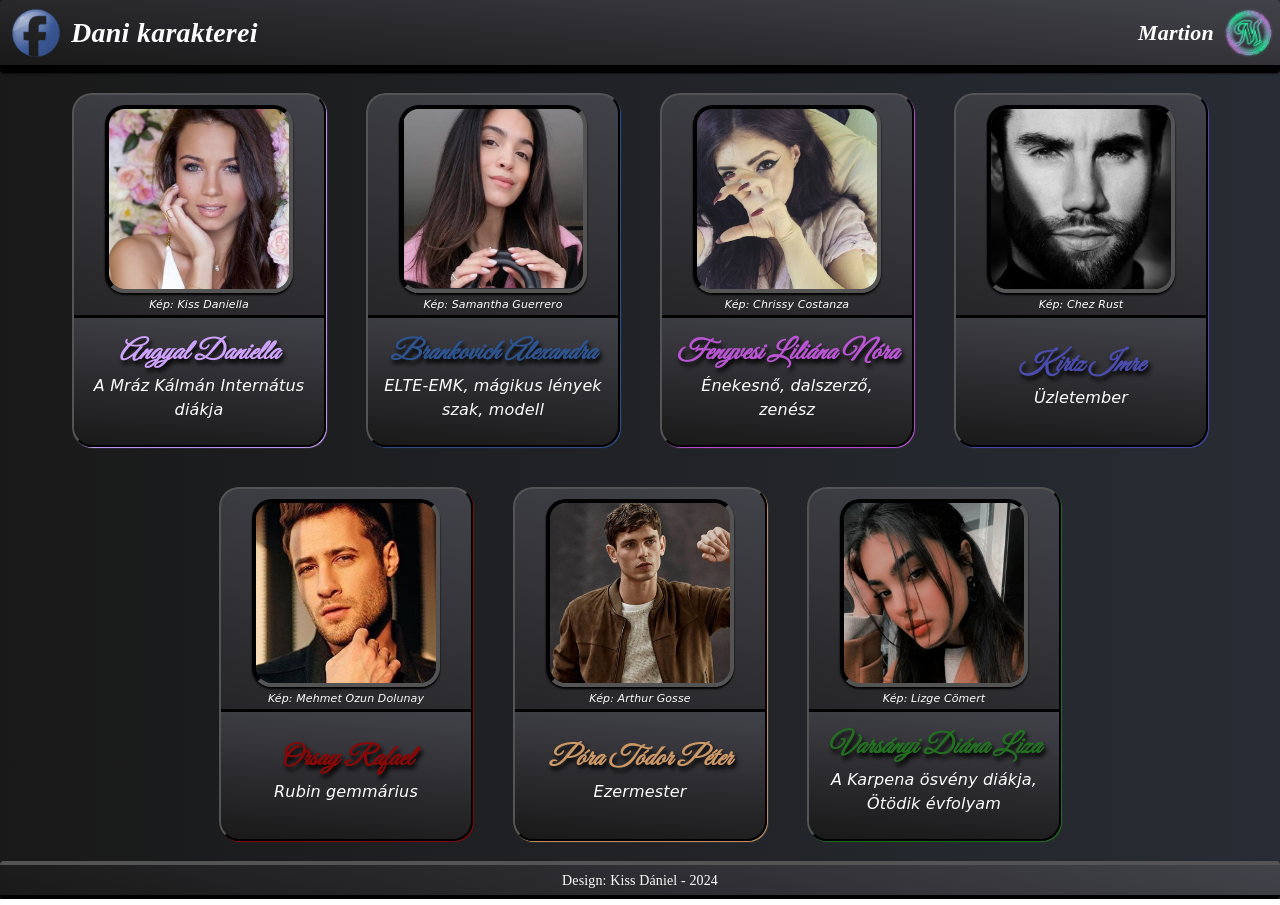
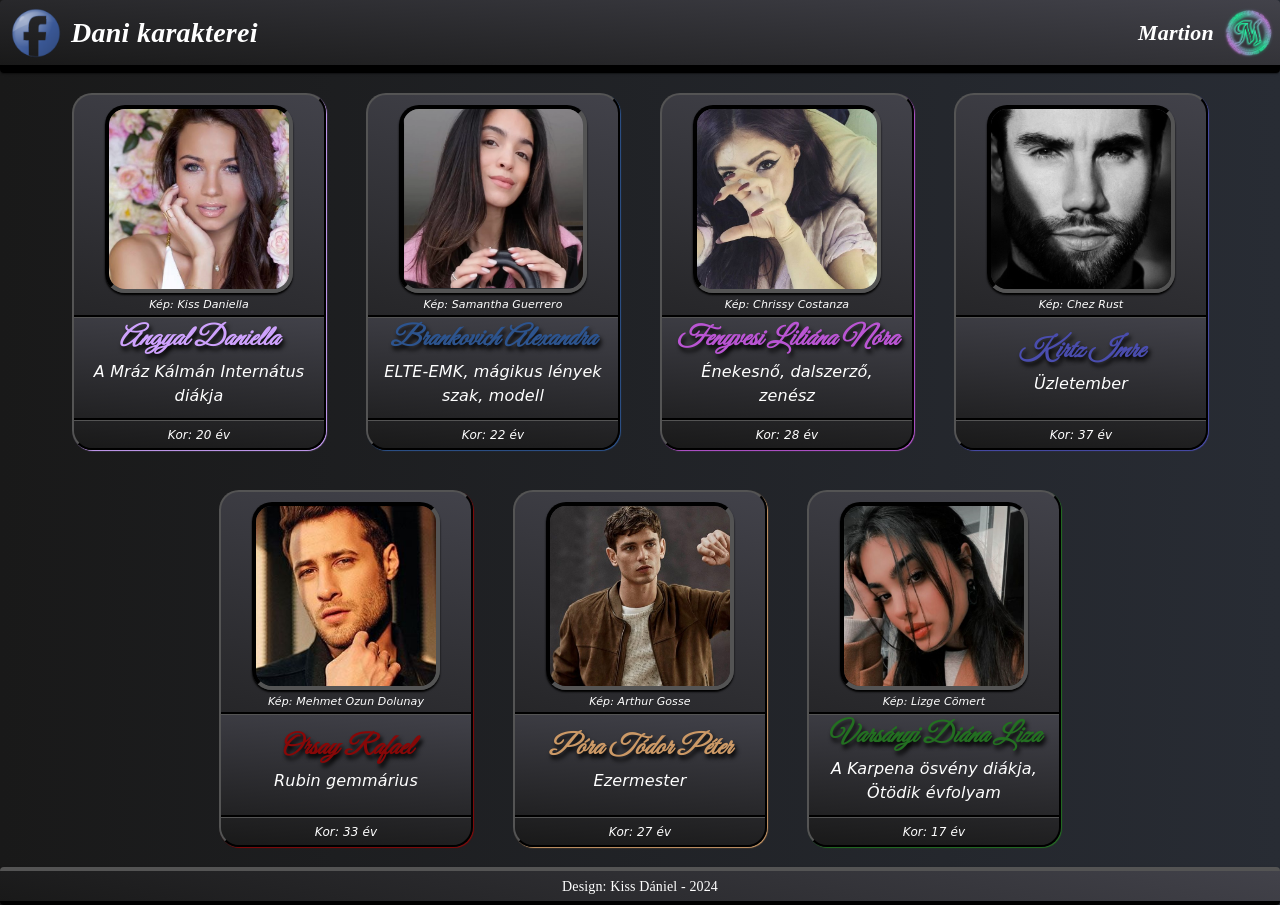
Before and after one commit to DanielWiera/DaniCharactersMartion, a React (Create React App) app: page / in a window 1280 px wide. Built offline with nearby package versions, Linux system fonts and the light colour scheme.

Commit message:
Add files via upload

```diff
--- a/src/components/character-card/index.jsx
+++ b/src/components/character-card/index.jsx
@@ -5,8 +5,18 @@ import Link from '@mui/material/Link';
 import Grid from '@mui/material/Grid';
 import "@fontsource/great-vibes";
 
-const Character = ({ name, title, img, pic, color }) => {
+const Character = ({ name, title, birthday, img, pic, color }) => {
     const martionURL = "http://martion.alomvilag.hu/"
+
+    const calculateAge = () => {
+        const dob = new Date(birthday);
+        const month_diff = Date.now() - dob.getTime();
+        const age_dt = new Date(month_diff);
+        const year = age_dt.getUTCFullYear();
+        const age = Math.abs(year - 1970);
+
+        return age;
+    }
 
     return (
         <Grid item>
@@ -19,6 +29,8 @@ const Character = ({ name, title, img, pic, color }) => {
             >
                 <Paper className="char-box"
                     style={{
+                        display: "block",
+                        flexDirection: "column",
                         width: "250px",
                         minHeight: "350px",
                         height: "fit-content",
@@ -62,27 +74,30 @@ const Character = ({ name, title, img, pic, color }) => {
                         </Typography>
                     </Box>
                     <Box style={{
-                        display: "flex",
-                        flexDirection: "column",
                         width: "100%",
                         minHeight: "127px",
                         height: "fit-content",
-                        borderTop: "3px solid black",
                         borderBottomLeftRadius: "20px",
                         borderBottomRightRadius: "20px",
-                        marginLeft: "auto",
-                        marginRight: "auto",
                         background: "linear-gradient(185deg, #42424a, #191919)"
                     }}>
                         <Box
                             style={{
                                 display: "flex",
                                 flexDirection: "column",
-                                marginTop: "auto",
-                                marginBottom: "auto",
+                                minHeight: "90px",
+                                borderTop: `3px groove black`,
+                                borderBottom: `3px groove black`,
+                                height: "fit-content",
                                 paddingBottom: "10px",
                                 paddingLeft: "10px",
                                 paddingRight: "10px",
+                            }}
+                        >
+                            <Box
+                                style={{
+                                    marginTop: "auto",
+                                    marginBottom: "auto"
                                 }}
                             >
                                 <Typography
@@ -90,7 +105,6 @@ const Character = ({ name, title, img, pic, color }) => {
                                         fontSize: "28px",
                                         fontStyle: "italic",
                                         fontWeight: "bold",
-                                    textAlign: "center",
                                         fontFamily: "Great Vibes",
                                         color: color,
                                         textShadow: "2px 4px 4px black",
@@ -108,6 +122,27 @@ const Character = ({ name, title, img, pic, color }) => {
                                 </Typography>
                             </Box>
                         </Box>
+                        <Box
+                            style={{
+                                display: "flex",
+                                minHeight: "27px",
+                                height: "fit-content",
+                                flexDirection: "column",
+
+                            }}
+                        >
+                            <Typography style={{
+                                color: "white",
+                                fontStyle: "italic",
+                                fontFamily: "Comic Sans MS",
+                                fontSize: "12px",
+                                marginTop: "auto",
+                                marginBottom: "auto"
+                            }}>
+                                {`Kor: ${calculateAge()} év`}
+                            </Typography>
+                        </Box>
+                    </Box>
                 </Paper>
             </Link>
         </Grid>
--- a/src/components/characters/characterList.js
+++ b/src/components/characters/characterList.js
@@ -2,6 +2,7 @@ const characterList = [
     {
         name: "Angyal Daniella",
         title: "A Mráz Kálmán Internátus diákja",
+        birthday: "2003-12-05",
         img: "angyaldaniella.jpg",
         pic: "Kiss Daniella",
         color: "#CEA2FD"
@@ -9,6 +10,7 @@ const characterList = [
     {
         name: "Brankovich Alexandra",
         title: "ELTE-EMK, mágikus lények szak, modell",
+        birthday: "2002-01-03",
         img: "brankovichalexandra.png",
         pic: "Samantha Guerrero",
         color: "#2D548E"
@@ -16,6 +18,7 @@ const characterList = [
     {
         name: "Fenyvesi Liliána Nóra",
         title: "Énekesnő, dalszerző, zenész",
+        birthday: "1995-11-24",
         img: "fenyvesililiananora.jpg",
         pic: "Chrissy Costanza",
         color: "#BA55D3"
@@ -23,6 +26,7 @@ const characterList = [
     {
         name: "Kirtz Imre",
         title: "Üzletember",
+        birthday: "1986-09-07",
         img: "kirtzimre.png",
         pic: "Chez Rust",
         color: "#4A4DAE"
@@ -30,6 +34,7 @@ const characterList = [
     {
         name: "Orsay Rafael",
         title: "Rubin gemmárius",
+        birthday: "1991-02-03",
         img: "orsayrafael.jpg",
         pic: "Mehmet Ozun Dolunay",
         color: "#880808"
@@ -38,6 +43,7 @@ const characterList = [
         name: "Póra Tódor Péter",
         title: "Ezermester",
         img: "poratodorpeter.png",
+        birthday: "1996-10-27",
         pic: "Arthur Gosse",
         color: "#CC9966"
     },
@@ -45,6 +51,7 @@ const characterList = [
         name: "Varsányi Diána Liza",
         title: "A Karpena ösvény diákja, Ötödik évfolyam",
         img: "varsanyidianaliza.png",
+        birthday: "2006-09-08",
         pic: "Lizge Cömert",
         color: "#236F21"
     },
--- a/src/components/characters/index.jsx
+++ b/src/components/characters/index.jsx
@@ -10,6 +10,7 @@ export const Characters = () => {
                 <Character
                     name={character.name}
                     title={character.title}
+                    birthday={character.birthday}
                     img={character.img}
                     pic={character.pic}
                     color={character.color}
```
Lines whose indentation alone changed are shown as unchanged.
